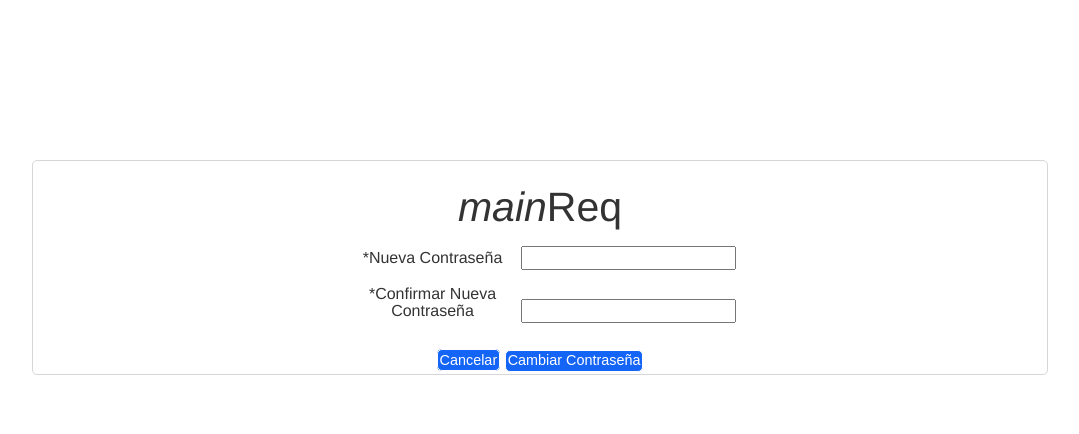
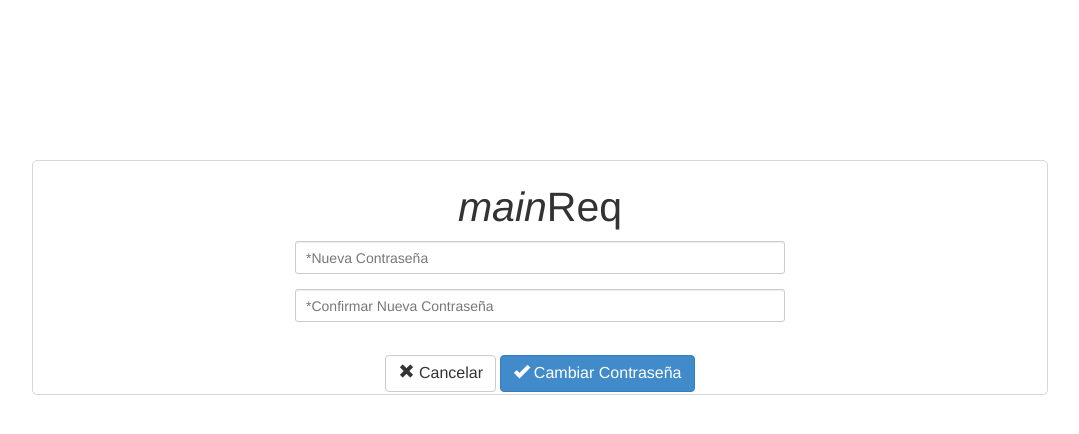
Before and after one commit to mainreq/mainreq, a Django app: template mainReq/templates/reqApp/newPass.html in a window 1280 px wide. Shown: the top 434 px of the page, without its empty margins (100-1179 px from the left). Run offline with Django 3.2, Linux system fonts and the light colour scheme; the template is opened without the code that fills it: values that come from a table or form of the project are taken from there, others are empty; some libraries are stand-ins or nearby versions.

Commit message:
bootstrap forms

```diff
--- a/mainReq/templates/reqApp/editUser.html
+++ b/mainReq/templates/reqApp/editUser.html
@@ -45,13 +45,13 @@
 
                     <div><a href="{% url 'reqApp:pass' %}?next={% firstof request.path '/' %}">Cambiar Contraseña</a></div>
                     <br/>
-                    <a title="Cancelar Edición" class="btn btn-default" href="{{ next }}"><span class="glyphicon glyphicon-remove"></span> Cancelar</a>
-	                <button title="Guardar Cambios" class="btn btn-primary" type="submit"><span class="glyphicon glyphicon-ok"></span> Guardar</button>
+                    <a class="btn btn-default" href="{{ next }}"><span class="glyphicon glyphicon-remove"></span> Cancelar</a>
+	                <button class="btn btn-primary" type="submit"><span class="glyphicon glyphicon-ok"></span> Guardar</button>
                 </form>
             {% else %}
                 <div class="message">Hola {{ user }}, tus datos han sido modificados exitosamente.</div>
                 <br/>
-                <div style="text-align:center;margin:6px;"><a class="btn btn-primary" href="{% url 'reqApp:logout' %}">Volver a Ingresar</a></div>
+                <div style="text-align:center;margin:6px;"><a href="{% url 'reqApp:logout' %}">Volver a Ingresar</a></div>
             {% endif %}
         </div>
 </body>
--- a/mainReq/templates/reqApp/newPass.html
+++ b/mainReq/templates/reqApp/newPass.html
@@ -1,4 +1,6 @@
 {% load staticfiles %}
+{% load reqApp_tags %}
+
 <!DOCTYPE html>
 <head>
     <script src="//ajax.googleapis.com/ajax/libs/jquery/1.11.0/jquery.min.js"></script>
@@ -14,20 +16,22 @@
         <div style="text-align:center;margin:10%;margin-top:10em;" class="element_container">
             <h1><i>main</i>Req</h1>
             {% if form %}
-                <form method="POST">
+                <form class="form-horizontal" role="form" method="POST">
                     {% csrf_token %}
-                    <div name="pass" style="padding:5px;margin:5px;" {% if form.newPassword.errors %}class="invalid"{% endif %}>
-                        <span style="display:inline-block;width:11em;">*Nueva Contraseña </span>{{ form.newPassword }}</div>
-                    <div name="pass" style="padding:5px;margin:5px;" {% if form.confirmPassword.errors %}class="invalid"{% endif %}>
-                        <span style="display:inline-block;width:11em;">*Confirmar Nueva Contraseña </span>{{ form.confirmPassword }}</div>
+                    <div class="form-group{% if form.newPassword.errors %} has-error{% endif %}">
+                        <div class="col-sm-6 col-sm-offset-3">{{ form.newPassword|attr:"class:form-control input-sm,placeholder:*Nueva Contraseña" }}</div>
+                    </div>
+                    <div class="form-group{% if form.confirmPassword.errors %} has-error{% endif %}">
+                        <div class="col-sm-6 col-sm-offset-3">{{ form.confirmPassword|attr:"class:form-control input-sm,placeholder:*Confirmar Nueva Contraseña" }}</div>
+                    </div>
                     <br/>
-                    <a title="Cancelar Edición" class="blue_button" href="{{ next }}">Cancelar</a>
-	                <button title="Guardar Cambios" class="blue_button" type="submit">Cambiar Contraseña</button>
+                    <a class="btn btn-default" href="{{ next }}"><span class="glyphicon glyphicon-remove"></span> Cancelar</a>
+	                <button class="btn btn-primary" type="submit"><span class="glyphicon glyphicon-ok"></span> Cambiar Contraseña</button>
                 </form>
             {% else %}
                 <div class="message">Hola {{ user }}, tus datos han sido modificados exitosamente.</div>
                 <br/>
-                <div style="text-align:center;margin:6px;"><a class="blue_button" href="{% url 'reqApp:logout' %}">Volver a Ingresar</a></div>
+                <div style="text-align:center;margin:6px;"><a href="{% url 'reqApp:logout' %}">Volver a Ingresar</a></div>
             {% endif %}
         </div>
 </body>
```
